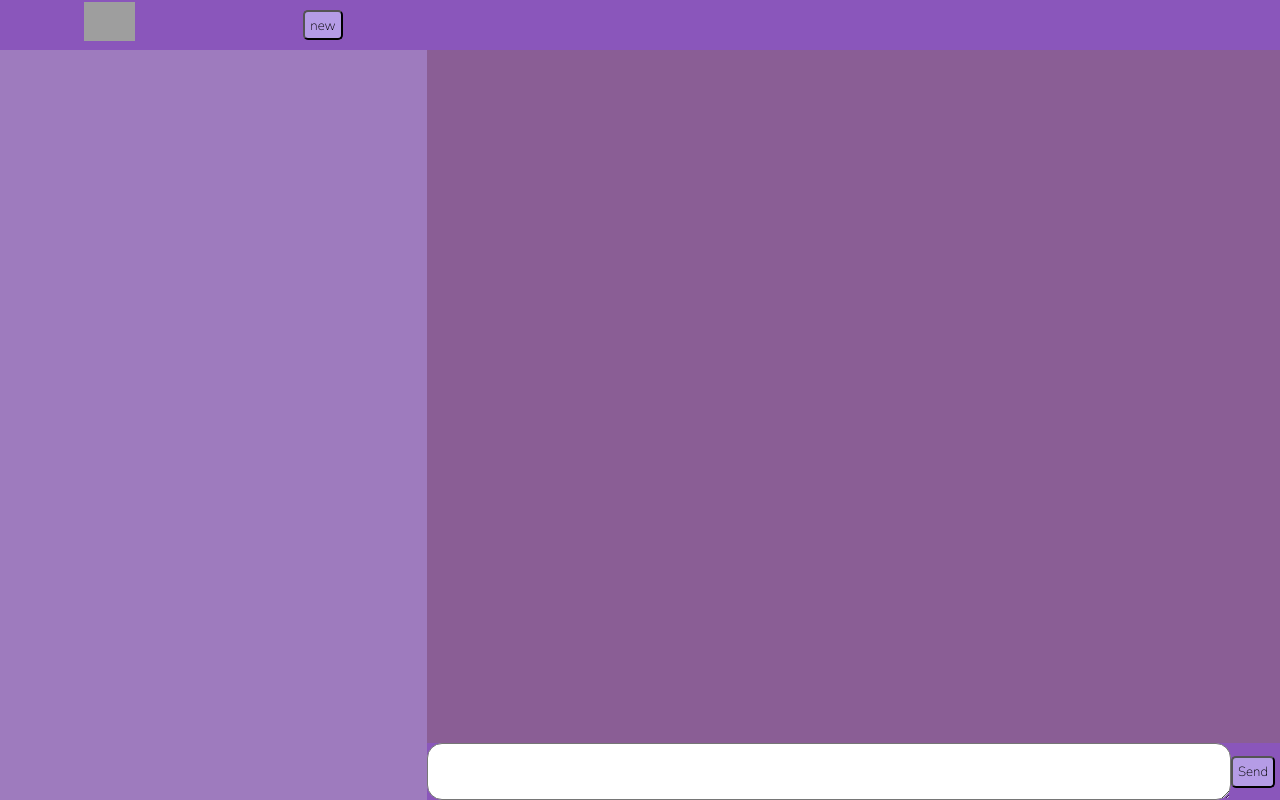
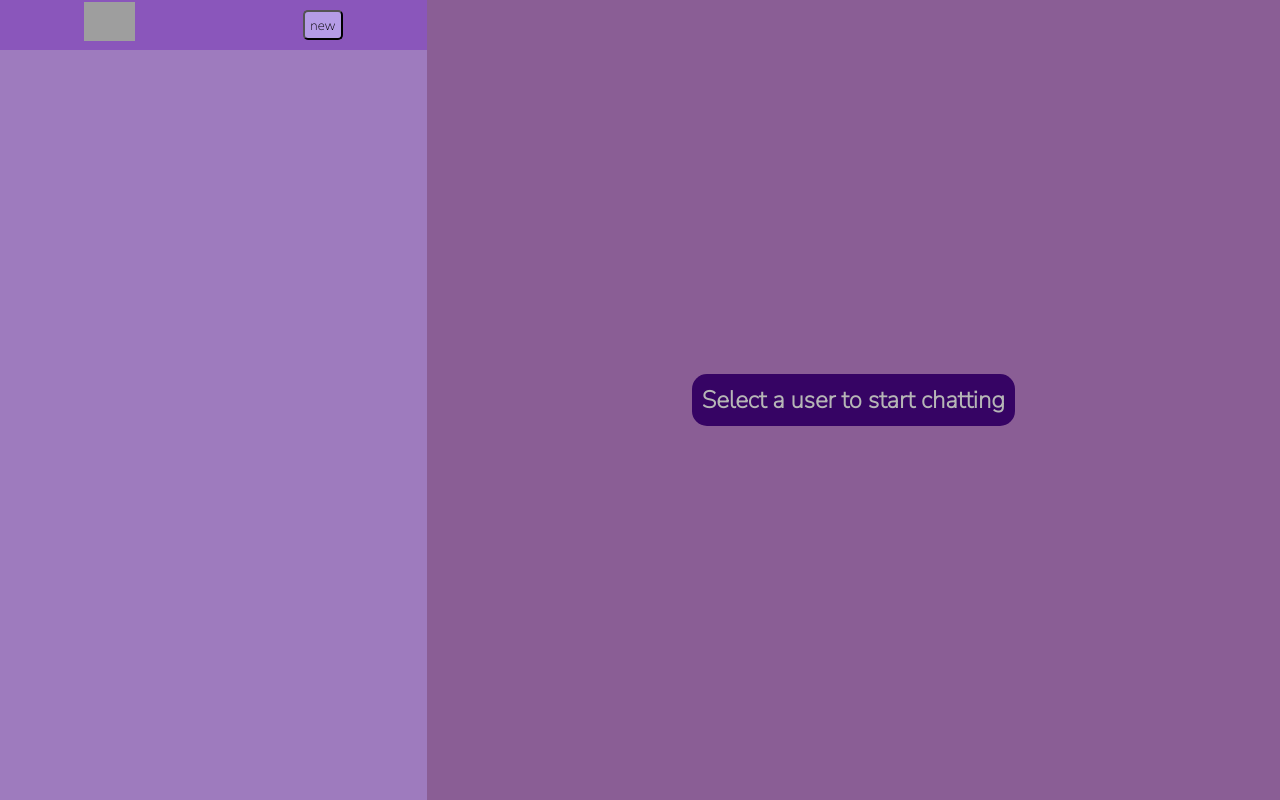
Before and after one commit to Internet-And-Web-Programming/ChatStrive-React, a React (Create React App) app in the folder client/: page /chat in a window 1280 px wide. Built offline with nearby package versions, Linux system fonts and the light colour scheme; no server answers; grey boxes are pictures that could not be loaded; a web font is replaced by a local one.

Commit message:
minor Updates

```diff
--- a/client/src/components/Chat/chatApp.css
+++ b/client/src/components/Chat/chatApp.css
@@ -74,7 +74,6 @@ body {
 }
 /****************** Desigining Cards in userList */
 .userPanel .userList .user {
-  pointer-events: none;
   display: flex;
   flex-direction: row;
   align-items: center;
@@ -85,12 +84,29 @@ body {
   color: var(--fontcolor);
   font-weight: 600;
   font-size: 1.2em;
-  transition: all 0.3s ease-in-out;
+  transition: all 0.2s ease-in-out;
 }
-.user:hover {
+.userPanel .user:hover {
   background-color: var(--hoverCard);
 }
 /****************************************Page's Right Part */
+.initialWindow {
+  display: flex;
+  flex: 2;
+  flex-direction: column;
+  background-color: var(--messagebg);
+  justify-content: center;
+  align-items: center;
+}
+.initialWindow .initialText {
+  font-size: 1.5em;
+  font-weight: 600;
+  color: var(--fontcolor);
+  background-color: var(--hoverCard);
+  padding: 10px;
+  border-radius: 15px;
+}
+
 .messageWindow {
   display: flex;
   flex: 2;
--- a/client/src/components/Chat/chatApp.jsx
+++ b/client/src/components/Chat/chatApp.jsx
@@ -1,14 +1,12 @@
 import React from "react";
 import { useEffect } from "react";
 import { User } from "../Register/Register";
-import ReactMarkdown from "react-markdown";
-import ReactDOM from "react-dom";
 import "./chatApp.css";
 import Connection from "../SocketConnection/Connection";
 import UserPanel from "./UserPanel";
 import msgHandler from "./msgWindow";
-import { motion } from "framer-motion";
-import Validate from "../Register/formValidation";
+// import { motion } from "framer-motion";
+// import Validate from "../Register/formValidation";
 const usrPanel = new UserPanel();
 const conn = new Connection();
 const msg = new msgHandler();
@@ -20,7 +18,7 @@ function askNewUser() {
   document.querySelector(".getContacts input").focus();
 }
 function attempt(event) {
-  if (event.keyCode == 13) {
+  if (event.keyCode === 13) {
     add_user();
   }
 }
@@ -32,7 +30,7 @@ function add_user() {
     id: document.querySelector(".getContacts input").value,
   };
   // Trimming the user.name
-  if (user.name.trim() != "") {
+  if (user.name.trim() !== "") {
     let arr = usrPanel.addUser(user);
     for (let i = 1; i <= arr.length; i++) {
       document.querySelector(".userList").appendChild(arr[arr.length - i]);
@@ -44,15 +42,15 @@ function add_user() {
 function Chat() {
   useEffect(() => {
     conn.on();
-  }, [conn.self]);
+  }, []); //conn.self
   document.addEventListener("keydown", (event) => {
-    if (event.altKey && event.keyCode == 78) {
+    if (event.altKey && event.keyCode === 78) {
       askNewUser();
     }
-    if (event.altKey && event.keyCode == 84) {
+    if (event.altKey && event.keyCode === 84) {
       document.querySelector(".textingInput textarea").focus();
     }
-    if (event.keyCode == 27) {
+    if (event.keyCode === 27) {
       document.querySelector(".textingInput textarea").value = "";
       document.querySelector(".textingInput textarea").blur();
     }
@@ -70,9 +68,9 @@ function Chat() {
     }
   };
   const trigger = (e) => {
-    if (e.keyCode == 13 && !e.shiftKey) {
+    if (e.keyCode === 13 && !e.shiftKey) {
       e.target.style.height = `${e.target.scrollHeight}px`;
-    } else if (e.keyCode == 13 && e.shiftKey) {
+    } else if (e.keyCode === 13 && e.shiftKey) {
       e.target.style.height = "50px";
       msg.send();
     }
@@ -109,7 +107,10 @@ function Chat() {
           </div>
           <div className="userList"></div>
         </div>
-        <div className="messageWindow">
+        <div className="initialWindow">
+          <div className="initialText">Select a user to start chatting</div>
+        </div>
+        <div className="messageWindow" style={{ display: "none" }}>
           <div className="Header">{currentUser}</div>
           <div className="mainWindow" id="mainWindow"></div>
           <div className="textingInput">
--- a/client/src/components/Chat/msgWindow.js
+++ b/client/src/components/Chat/msgWindow.js
@@ -8,6 +8,16 @@ export class msgHandler extends Component {
     let conn = new Connection();
     super();
     this.conn = conn;
+    this.state = {
+      messages: [
+        {
+          sender: "",
+          message: "",
+          time: "",
+          reciever: "",
+        },
+      ],
+    };
   }
   send = () => {
     // Message filtering
```
